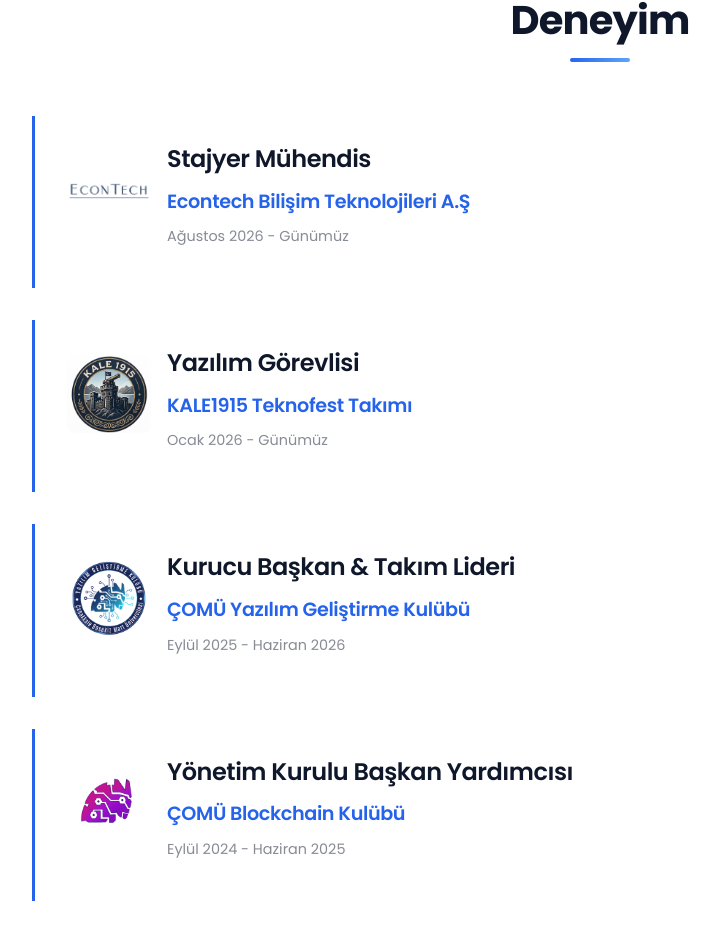
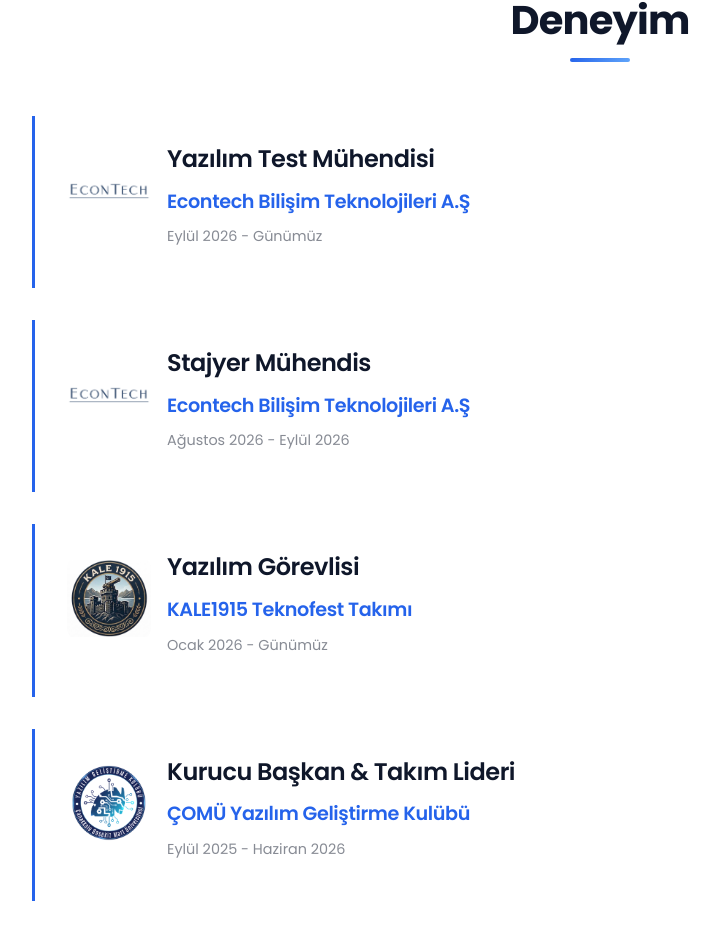
Before and after one commit to feyzullahas/feyzullahas, a React (Vite) app: page / in a window 1280 px wide. Shown: the part 1443-2374 px from the top of the page, without its empty margins (40-759 px from the left). Built offline with nearby package versions, Linux system fonts and the light colour scheme.

Commit message:
Add software test engineer experience

```diff
--- a/src/components/Experience.jsx
+++ b/src/components/Experience.jsx
@@ -17,27 +17,34 @@ const Experience = () => {
       company: text.experience.items[1].company,
       period: text.experience.items[1].period,
       description: text.experience.items[1].description,
-      image: '/kale1915.jpeg',
+      image: '/econtech.png',
     },
     {
       title: text.experience.items[2].title,
       company: text.experience.items[2].company,
       period: text.experience.items[2].period,
       description: text.experience.items[2].description,
-      image: '/ygk.png',
+      image: '/kale1915.jpeg',
     },
     {
       title: text.experience.items[3].title,
       company: text.experience.items[3].company,
       period: text.experience.items[3].period,
       description: text.experience.items[3].description,
-      image: '/blockchain.png',
+      image: '/ygk.png',
     },
     {
       title: text.experience.items[4].title,
       company: text.experience.items[4].company,
       period: text.experience.items[4].period,
       description: text.experience.items[4].description,
+      image: '/blockchain.png',
+    },
+    {
+      title: text.experience.items[5].title,
+      company: text.experience.items[5].company,
+      period: text.experience.items[5].period,
+      description: text.experience.items[5].description,
       image: '/comu.png',
     },
   ];
--- a/src/i18n/translations.js
+++ b/src/i18n/translations.js
@@ -41,9 +41,14 @@ export const translations = {
       title: 'Deneyim',
       items: [
         {
+          title: 'Yazılım Test Mühendisi',
+          company: 'Econtech Bilişim Teknolojileri A.Ş',
+          period: 'Eylül 2026 - Günümüz'
+        },
+        {
           title: 'Stajyer Mühendis',
           company: 'Econtech Bilişim Teknolojileri A.Ş',
-          period: 'Ağustos 2026 - Günümüz'
+          period: 'Ağustos 2026 - Eylül 2026'
         },
         {
           title: 'Yazılım Görevlisi',
@@ -171,9 +176,14 @@ export const translations = {
       title: 'Experience',
       items: [
         {
+          title: 'Software Test Engineer',
+          company: 'Econtech Information Technologies Inc.',
+          period: 'September 2026 - Present'
+        },
+        {
           title: 'Intern Engineer',
           company: 'Econtech Information Technologies Inc.',
-          period: 'August 2026 - Present'
+          period: 'August 2026 - September 2026'
         },
         {
           title: 'Software Officer',
```
